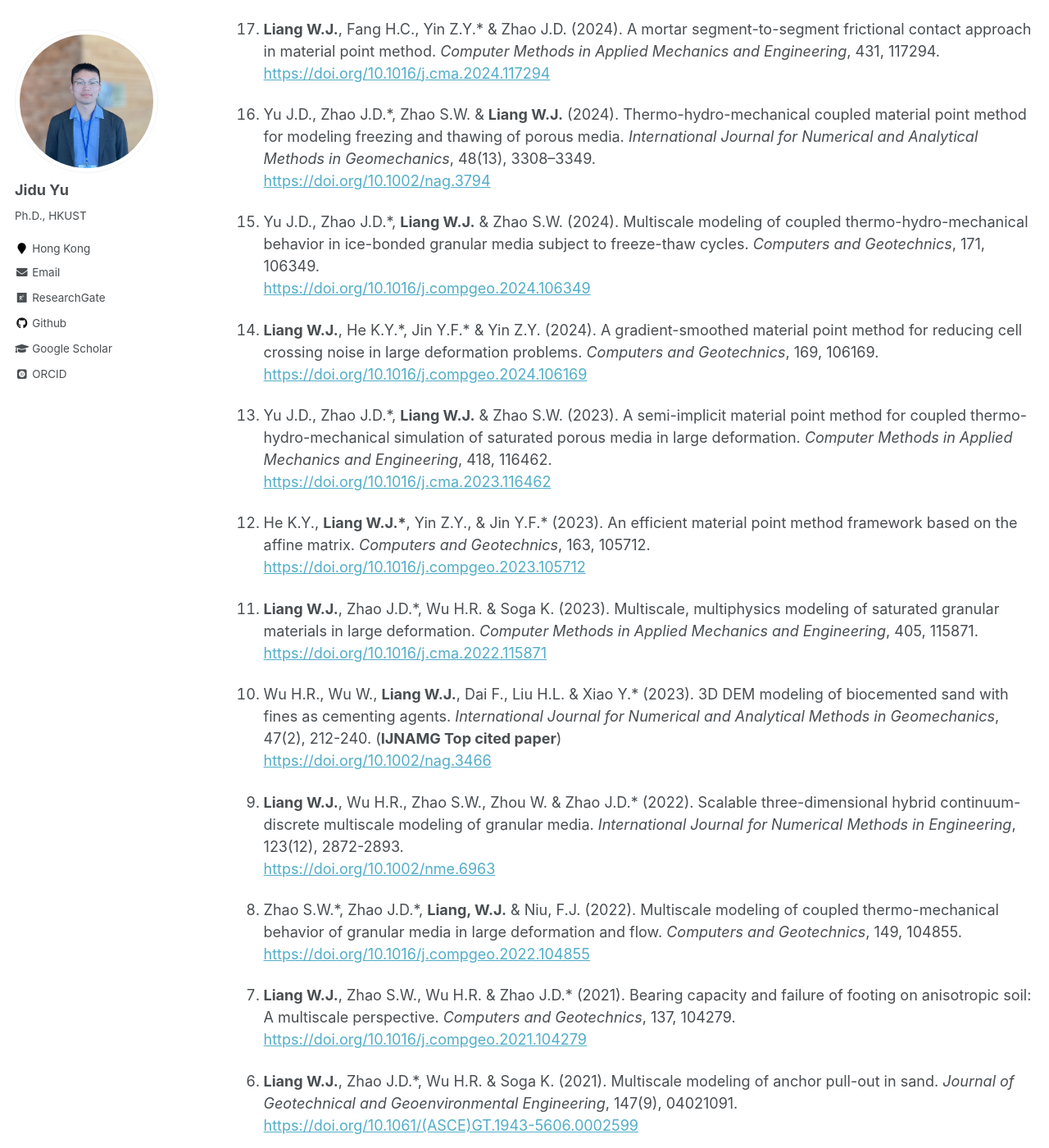
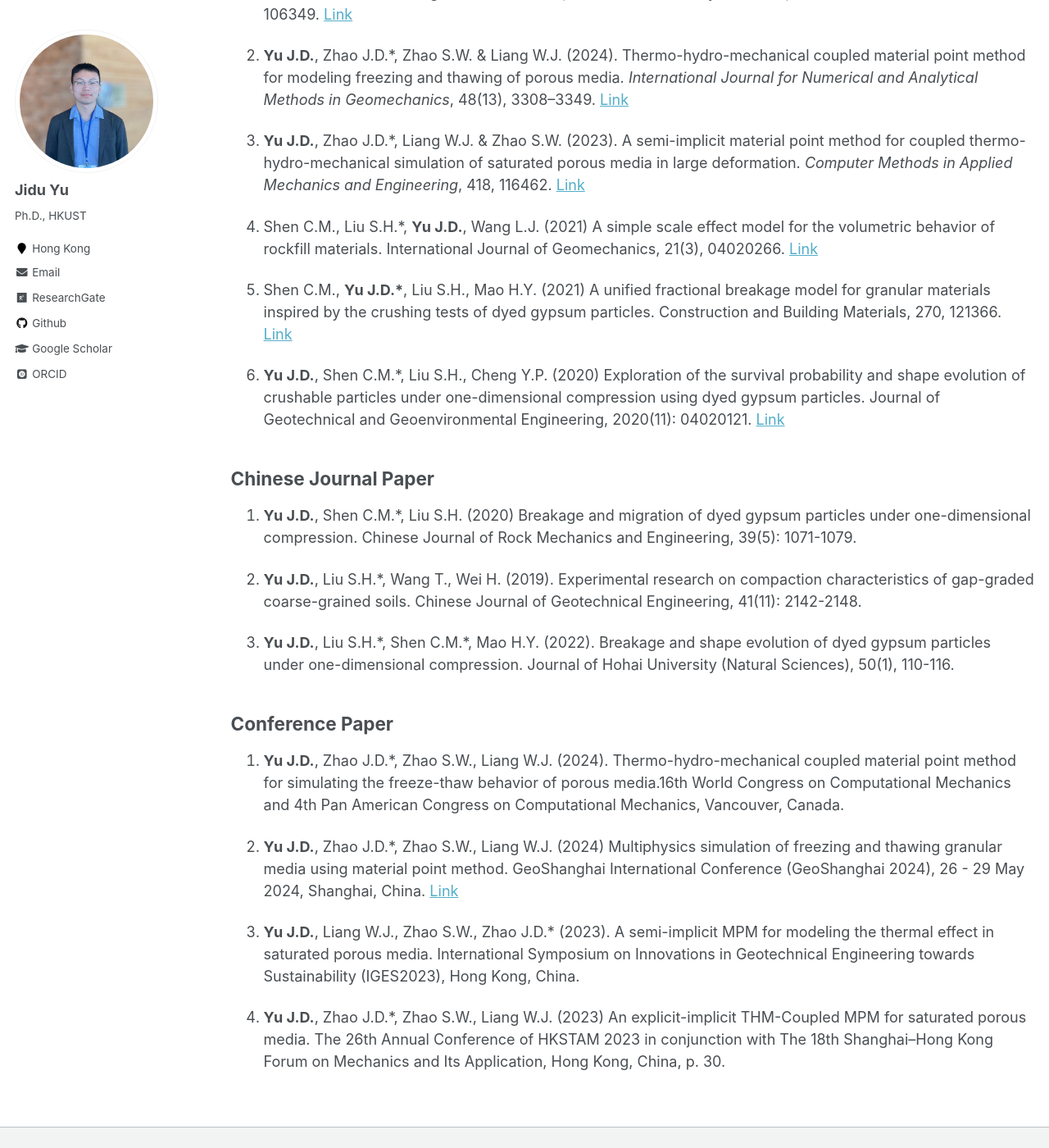
Before and after one commit to yujidu/yujidu.github.io, a Jekyll site: the page built from _pages/publications.md, in a window 1280 px wide and 1400 px high, scrolled down 337 px. Shown: the whole window at 82% size. Built offline with Jekyll 4.4.1, drawn with Linux system fonts in a browser that asks for light colours; some web fonts are replaced; some of the changed text lies outside the part shown.

Commit message:
publication

```diff
--- a/_pages/publications.md
+++ b/_pages/publications.md
@@ -4,129 +4,44 @@ title: "Publications"
 permalink: /publications/
 author_profile: true
 ---
+## Journal Paper
 
-Please find updated works in [Google Scholar](https://scholar.google.com/citations?user=FdLhgqkAAAAJ&hl=en) or [Scopus](https://www.scopus.com/authid/detail.uri?authorId=57205550272).
+<small>(*CMAME* ***1***,
+ *NAG* ***1***,
+ *JGGE* ***1***,
+ *CG* ***1*** ,
+ *CBM* ***1***)</small>
 
-## Journal paper
+6.  **Yu J.D.**, Zhao J.D.\*, Liang W.J., Zhao S.W. (2024). Multiscale modeling of coupled thermo-hydro-mechanical behavior in ice-bonded granular media subject to freeze-thaw cycles. Computers and Geotechnics. 171: 106349. [Link](https://doi.org/10.1016/j.compgeo.2024.106349)
 
-<small>(*Comput. Methods Appl. Mech. Eng.* ***3***,
- *Int. J. Numer. Methods Eng.* ***2***,
- *J. Geotech. Geoenviron. Eng.* ***1***,
- *Int. J. Numer. Anal. Methods Geomech.* ***4***,
- *Comput. Geotech.* ***6*** ,
-*Rock Mech. Rock Eng.* ***1***)</small>
+5.  **Yu J.D.**, Zhao J.D.\*,  Zhao S.W. & Liang W.J. (2024). Thermo-hydro-mechanical coupled material point method for modeling freezing and thawing of porous media.
+*International Journal for Numerical and Analytical Methods in Geomechanics*,
+48(13), 3308–3349. [Link](https://doi.org/10.1002/nag.3794)
 
-1.  **Liang W.J.**, Fang H.C., Yin Z.Y.\* & Zhao J.D. (2024). A mortar segment-to-segment frictional contact approach in material point method.
+4.  **Yu J.D.**, Zhao J.D.\*, Liang W.J. & Zhao S.W. (2023). A semi-implicit material point method for coupled thermo-hydro-mechanical simulation of saturated porous media in large deformation.
 *Computer Methods in Applied Mechanics and Engineering*,
-431, 117294.
-<br /><https://doi.org/10.1016/j.cma.2024.117294>
+418, 116462. [Link](https://doi.org/10.1016/j.cma.2023.116462)
 
-2.  Yu J.D., Zhao J.D.\*,  Zhao S.W. & **Liang W.J.** (2024). Thermo-hydro-mechanical coupled material point method for modeling freezing and thawing of porous media.
-*International Journal for Numerical and Analytical Methods in Geomechanics*,
-48(13), 3308–3349.
-<br /><https://doi.org/10.1002/nag.3794>
+3.   Shen C.M., Liu S.H.\*, **Yu J.D.**, Wang L.J. (2021) A simple scale effect model for the volumetric behavior of rockfill materials. International Journal of Geomechanics, 21(3), 04020266. [Link](https://doi.org/10.1061/(ASCE)GM.1943-5622.0001939)
 
-3.  Yu J.D., Zhao J.D.\*, **Liang W.J.** & Zhao S.W. (2024). Multiscale modeling of coupled thermo-hydro-mechanical behavior in ice-bonded granular media subject to freeze-thaw cycles.
-*Computers and Geotechnics*,
-171, 106349.
-<br /><https://doi.org/10.1016/j.compgeo.2024.106349>
+2.   Shen C.M., **Yu J.D.\***, Liu S.H., Mao H.Y. (2021) A unified fractional breakage model for granular materials inspired by the crushing tests of dyed gypsum particles. Construction and Building Materials, 270, 121366. [Link](https://doi.org/10.1016/j.conbuildmat.2020.121366)
 
-4.  **Liang W.J.**, He K.Y.\*, Jin Y.F.\* & Yin Z.Y. (2024). A gradient-smoothed material point method for reducing cell crossing noise in large deformation problems.
-*Computers and Geotechnics*,
-169, 106169.
-<br /><https://doi.org/10.1016/j.compgeo.2024.106169>
+1.   **Yu J.D.**, Shen C.M.\*, Liu S.H., Cheng Y.P. (2020) Exploration of the survival probability and shape evolution of crushable particles under one-dimensional compression using dyed gypsum particles. Journal of Geotechnical and Geoenvironmental Engineering, 2020(11): 04020121. [Link](https://doi.org/10.1016/j.cma.2022.115871)
 
-5.  Yu J.D., Zhao J.D.\*, **Liang W.J.** & Zhao S.W. (2023). A semi-implicit material point method for coupled thermo-hydro-mechanical simulation of saturated porous media in large deformation.
-*Computer Methods in Applied Mechanics and Engineering*,
-418, 116462.
-<br /><https://doi.org/10.1016/j.cma.2023.116462>
+## Chinese Journal Paper
 
-6.   He K.Y., **Liang W.J.\***, Yin Z.Y., & Jin Y.F.\* (2023). An efficient material point method framework based on the affine matrix.
-*Computers and Geotechnics*,
-163, 105712.
-<br /><https://doi.org/10.1016/j.compgeo.2023.105712>
+3.   **Yu J.D.**, Shen C.M.\*, Liu S.H. (2020) Breakage and migration of dyed gypsum particles under one-dimensional compression. Chinese Journal of Rock Mechanics and Engineering, 39(5): 1071-1079.
 
-7.   **Liang W.J.**, Zhao J.D.\*, Wu H.R. & Soga K. (2023). Multiscale, multiphysics modeling of saturated granular materials in large deformation.
-*Computer Methods in Applied Mechanics and Engineering*,
-405, 115871.
-<br /><https://doi.org/10.1016/j.cma.2022.115871>
+2.   **Yu J.D.**, Liu S.H.\*, Wang T., Wei H. (2019). Experimental research on compaction characteristics of gap-graded coarse-grained soils. Chinese Journal of Geotechnical Engineering, 41(11): 2142-2148.
 
-8.   Wu H.R., Wu W., **Liang W.J.**, Dai F., Liu H.L. & Xiao Y.\* (2023). 3D DEM modeling of biocemented sand with fines as cementing agents.
-*International Journal for Numerical and Analytical Methods in Geomechanics*,
-47(2), 212-240. (**IJNAMG Top cited paper**)
-<br /><https://doi.org/10.1002/nag.3466>
-
-9.  **Liang W.J.**, Wu H.R., Zhao S.W., Zhou W. & Zhao J.D.\* (2022). Scalable three-dimensional hybrid continuum-discrete multiscale modeling of granular media.
-*International Journal for Numerical Methods in Engineering*,
-123(12), 2872-2893.
-<br /><https://doi.org/10.1002/nme.6963>
-
-10. Zhao S.W.\*, Zhao J.D.\*, **Liang, W.J.** & Niu, F.J. (2022). Multiscale modeling of coupled thermo-mechanical behavior of granular media in large deformation and flow.
-*Computers and Geotechnics*,
-149, 104855.
-<br /><https://doi.org/10.1016/j.compgeo.2022.104855>
-
-11. **Liang W.J.**, Zhao S.W., Wu H.R. & Zhao J.D.\* (2021). Bearing capacity and failure of footing on anisotropic soil: A multiscale perspective.
-*Computers and Geotechnics*,
-137, 104279.
-<br /><https://doi.org/10.1016/j.compgeo.2021.104279>
-
-12. **Liang W.J.**, Zhao J.D.\*, Wu H.R. & Soga K. (2021). Multiscale modeling of anchor pull-out in sand.
-*Journal of Geotechnical and Geoenvironmental Engineering*,
-147(9), 04021091.
-<br /><https://doi.org/10.1061/(ASCE)GT.1943-5606.0002599>
-
-13. Kularathna S., **Liang W.J.\***, Zhao T.C., Chandra B., Zhao J.D. & Soga K. (2021). A semi-implicit material point method based on fractional-step method for saturated soil.
-*International Journal for Numerical and Analytical Methods in Geomechanics*,
-45(10), 1405-1436. (**IJNAMG Top cited paper**)
-<br /><https://doi.org/10.1002/nag.3207>
-
-14. Zhao S.W.\*, Zhao J.D. & **Liang W.J.** (2020). A thread-block-wise computational framework for large-scale hierarchical continuum-discrete modeling of granular media.
-*International Journal for Numerical Methods in Engineering*,
-122(2), 579-608.
-<br /><https://doi.org/10.1002/nme.6549>
-
-15. Wu H.R.\*, Zhao J.D. & **Liang W.J.** (2020). Pattern transitions of localized deformation in high-porosity sandstones: Insights from multiscale analysis.
-*Computers and Geotechnics*,
-126, 103733.
-<br /><https://doi.org/10.1016/j.compgeo.2020.103733>
-
-16. Wu H.R.\*, Zhao J.D. & **Liang W.J.** (2020). The Signature of Deformation Bands in Porous Sandstones.
-*Rock Mechanics and Rock Engineering*,
-53(7), 3133 - 3147
-<br /><https://doi.org/10.1007/s00603-020-02100-8>
-
-17. **Liang W.J.** & Zhao J.D.\* (2019). Multiscale modelling of large deformation in geomechanics.
-*International Journal for Numerical and Analytical Methods in Geomechanics*,
-43, 1080–1114. (**IJNAMG Top downloaded paper**)
-<br /><https://doi.org/10.1002/nag.2921>
-{: reversed="reversed"}
-
-## Book Chapter
-
-1.  **Liang W.**, Zhao J. & Soga K. (2021). Multiscale modeling of anchor pull-out in sand. In Barla M., Di Donna A. and Sterpi D. (eds.) Challenges and Innovations in Geomechanics: Proceedings of the 16th International conference of IACMAG – Volume 1. Springer Nature Switzerland AG, Gewerbestrasse, Switzerland. pp. 787-793.<br /><https://doi.org/10.1007/978-3-030-64514-4_84>
-
-1. Zhao J., & **Liang W.** (2018). Multiscale modeling of large deformation in geomechanics: a coupled MPM-DEM approach. In Wu, W. and Yu, H.S. (eds.) Proceedings of China-Europe Conference on Geotechnical Engineering. Springer Series in Geomechanics and Geoengineering. Springer Nature Switzerland AG, Gewerbestrasse, Switzerland. 449-452. <br /><https://doi.org/10.1007/978-3-319-97112-4_101>
-{: reversed="reversed"}
+1.   **Yu J.D.**, Liu S.H.\*, Shen C.M.*, Mao H.Y. (2022). Breakage and shape evolution of dyed gypsum particles under one-dimensional compression. Journal of Hohai University (Natural Sciences), 50(1), 110-116.
 
 ## Conference Paper
-1. Yu J.D., Zhao J.D.*,  Zhao S.W. & **Liang W.J.** (2024) Multiphysics simulation of freezing and thawing granular media using material point method. GeoShanghai International Conference (GeoShanghai 2024), 26 - 29 May 2024, Shanghai, China. <br /><https://doi.org/10.1088/1755-1315/1330/1/012035>
 
-2. **Liang W.**, Yin Z., Zhao J., & Soga K. (2023) Multiscale modeling of wave propagation in saturated granular material. 17th International Conference on Computational Plasticity (COMPLAS 2023), 5-  7 Sept 2023, Barcelona, Spain.
+4. **Yu J.D.**, Zhao J.D.\*, Zhao S.W., Liang W.J. (2024). Thermo-hydro-mechanical coupled material point method for simulating the freeze-thaw behavior of porous media.16th World Congress on Computational Mechanics and 4th Pan American Congress on Computational Mechanics, Vancouver, Canada.
 
-3. **Liang W.**, Zhao J., & Soga K. (2022) Multiscale modeling of anchor pull-out in sand. 16th International Conference of the International Association for Computational Methods and Advances in Geomechanics (IACMAG 2022), 30 Aug - 2 Sept 2022, Torino, Italy. (Virtual)
+3. **Yu J.D.**, Zhao J.D.\*,  Zhao S.W., Liang W.J. (2024) Multiphysics simulation of freezing and thawing granular media using material point method. GeoShanghai International Conference (GeoShanghai 2024), 26 - 29 May 2024, Shanghai, China. [Link](https://doi.org/10.1088/1755-1315/1330/1/012035)
 
-4.  **Liang W.**, & Zhao J. (2022) Multiscale, multiphysics modeling of wave propagation in anisotropic saturated porous media. 15th World Congress on Computational Mechanics & 8th Asian Pacific Congress on Computational Mechanics (WCCM-APCOM 2022), 31 July - 5 August, 2022,  Yokohama, Japan. (Virtual)
+2. **Yu J.D.**, Liang W.J., Zhao S.W., Zhao J.D.\* (2023). A semi-implicit MPM for modeling the thermal effect in saturated porous media. International Symposium on Innovations in Geotechnical Engineering towards Sustainability (IGES2023), Hong Kong, China.
 
-5.  **Liang W.**, & Zhao J. (2022) Three-dimensional multiscale modelling of granular column collapse. 20th International Conference on Soil Mechanics and Geotechnical Engineering (ICSMGE 2022), 1 - 5 May 2022, Sydney, Australia. (Virtual)
-
-6. **Liang W.**, Zhao J., & Zhao S. (2021) Multiscale modeling of failure pattern of foundation on anisotropic soil. Fifth National Conference of Computational Mechanics of Granular Materials (CMGM-2020), 27 - 29 March 2021, Wuhan, China. (Best presenter award)
-
-7. **Liang W.**, & Zhao J. (2019) Coupled MPM/DEM multiscale modelling geotechnical problems involving large deformation. The 16th Asian Regional Conference on Soil Mechanics and Geotechnical Engineering (16ARC), 14-18 Oct 2019, Taipei, Taiwan.
-
-8. **Liang W.**, & Zhao J. (2018) Multi-scale modeling of anchoring in sand. The Thirty-First KKHTCNN Symposium on Civil Engineering, 22-24 Nov 2018, Kyoto, Japan. (Best presenter award)
-
-9.  Zhao J., & **Liang W.** (2018) Hierarchical multiscale modeling of large deformation problems in granular media. 9th International Conference on Computational Methods, 6-10 Aug 2018, Rome, Italy.
-
-10. **Liang W.**, & Zhao J. (2017) Multiscale modeling of large deformations in granular materials. The 21st Annual Conference of HKSTAM 2017 and the 13th Jiangsu – Hong Kong Forum on Mechanics and Its Application, 8 April 2017, Hong Kong.
-{: reversed="reversed"}
+1. **Yu J.D.**, Zhao J.D.\*, Zhao S.W., Liang W.J. (2023) An explicit-implicit THM-Coupled MPM for saturated porous media. The 26th Annual Conference of HKSTAM 2023 in conjunction with The 18th Shanghai–Hong Kong Forum on Mechanics and Its Application, Hong Kong, China, p. 30.
```
